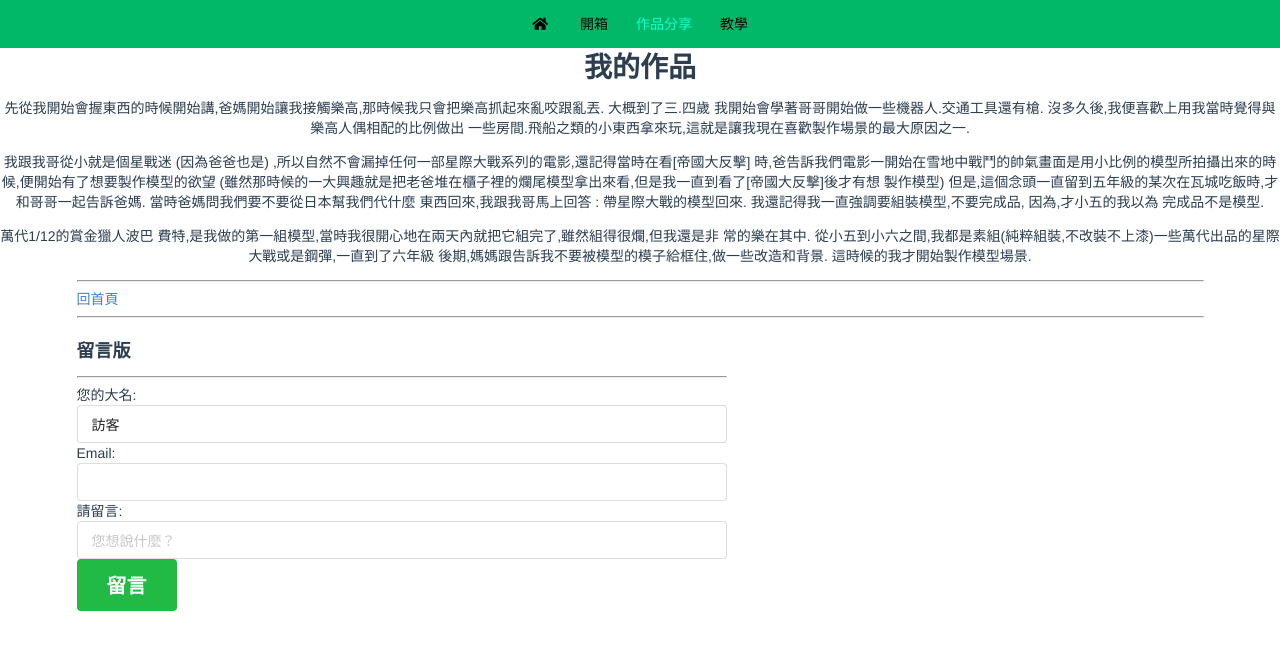
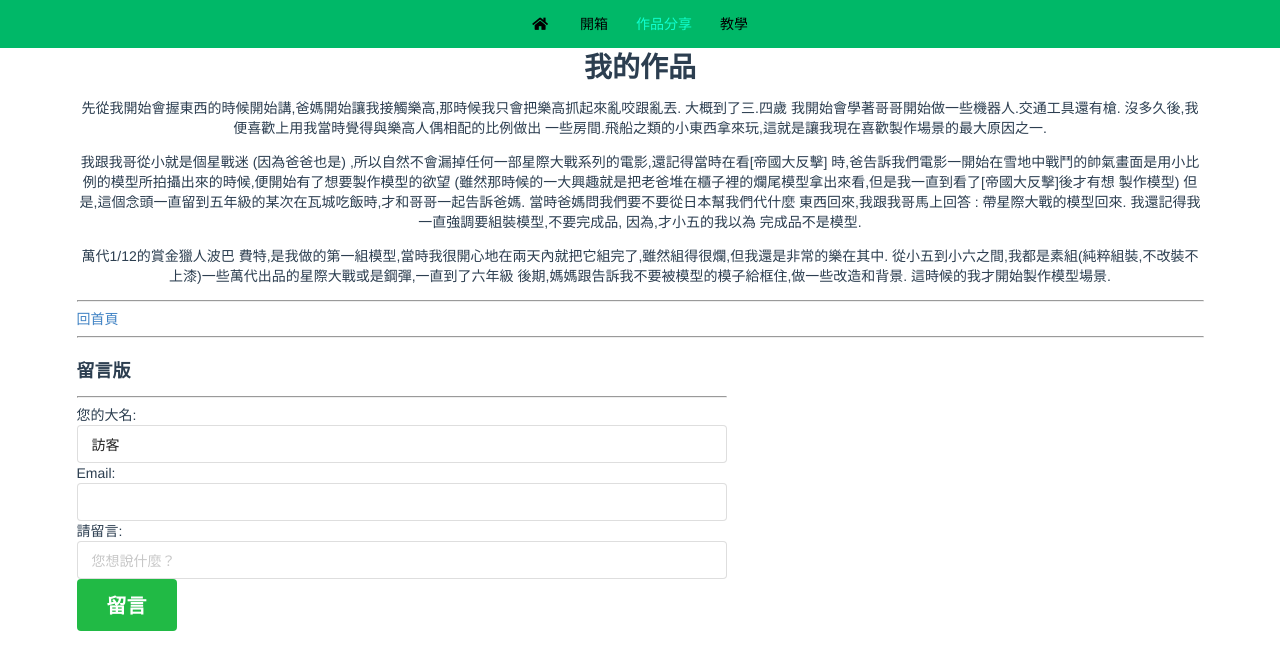
Before and after one commit to jinglunT/model, a Vue app: page /#/mywork in a window 1280 px wide. Shown: the top 670 px of the page. Built offline with nearby package versions, Linux system fonts and the light colour scheme; what vuefire would draw is missing.

Commit message:
Update MyWork.vue

```diff
--- a/src/components/MyWork.vue
+++ b/src/components/MyWork.vue
@@ -1,6 +1,7 @@
 <template>
   <div class="hello">
     <h1>{{ msg }}</h1>
+    <div class="ui container">
       <p>先從我開始會握東西的時候開始講,爸媽開始讓我接觸樂高,那時候我只會把樂高抓起來亂咬跟亂丟. 大概到了三.四歲
   我開始會學著哥哥開始做一些機器人.交通工具還有槍. 沒多久後,我便喜歡上用我當時覺得與樂高人偶相配的比例做出
   一些房間.飛船之類的小東西拿來玩,這就是讓我現在喜歡製作場景的最大原因之一.</p>
@@ -11,10 +12,11 @@
   東西回來,我跟我哥馬上回答 : 帶星際大戰的模型回來. 我還記得我一直強調要組裝模型,不要完成品, 因為,才小五的我以為
   完成品不是模型. </p>
 
-    <p>萬代1/12的賞金獵人波巴 費特,是我做的第一組模型,當時我很開心地在兩天內就把它組完了,雖然組得很爛,但我還是非
-常的樂在其中. 從小五到小六之間,我都是素組(純粹組裝,不改裝不上漆)一些萬代出品的星際大戰或是鋼彈,一直到了六年級
+      <p>萬代1/12的賞金獵人波巴 費特,是我做的第一組模型,當時我很開心地在兩天內就把它組完了,雖然組得很爛,但我還是非常的樂在其中. 從小五到小六之間,我都是素組(純粹組裝,不改裝不上漆)一些萬代出品的星際大戰或是鋼彈,一直到了六年級
   後期,媽媽跟告訴我不要被模型的模子給框住,做一些改造和背景. 這時候的我才開始製作模型場景.</p>
       <chat :chats = "chatsWork" @submit = "submit" />
+    </div>
+
   </div>
 </template>
 
```
Lines whose indentation alone changed are shown as unchanged.
